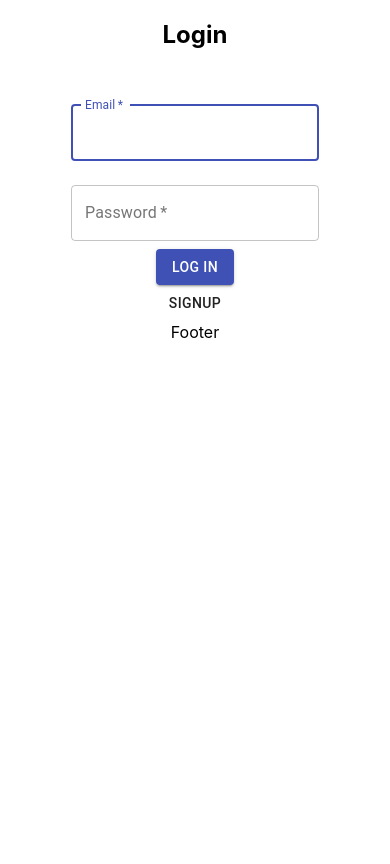
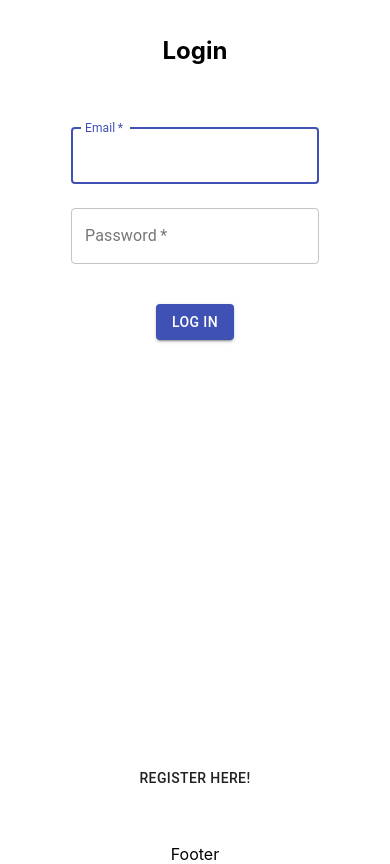
Before and after one commit to IsaiahMurray/Journal-Client, a React (Create React App) app: page / in a window 390 px wide. Built offline with nearby package versions, Linux system fonts and the light colour scheme.

Commit message:
Styled and made signup fields responsive

```diff
--- a/src/components/Auth/Auth.jsx
+++ b/src/components/Auth/Auth.jsx
@@ -1,51 +1,103 @@
-import React, { useState } from 'react';
-import Signup from './Signup';
-import Login from './Login';
+import React, { useState } from "react";
+import Signup from "./Signup";
+import Login from "./Login";
 
-import Container from '@material-ui/core/Container';
-import Grid from '@material-ui/core/Grid';
+import Container from "@material-ui/core/Container";
+import Grid from "@material-ui/core/Grid";
 import Button from "@material-ui/core/Button";
+import { makeStyles } from "@material-ui/core/styles";
+
+const useStyles = makeStyles((theme) => ({
+  root: {
+    justifyContent: "center",
+    height: '90%'
+  },
+  card: {
+    borderRadius: "10%",
+    justifyContent: "center",
+    marginTop: "10vh",
+    boxShadow: "5px 5px 10px grey",
+
+    //! Styling alterations for screen breakpoints
+    //* Mobile
+    [theme.breakpoints.down("sm")]: {
+      marginTop: 0,
+      width: "100vw",
+      height: "100vh",
+      borderRadius: "0%",
+      boxShadow: "0px 0px 0px white"
+    },
+    //* Tablet/Desktop
+    [theme.breakpoints.up("md")]: {
+      width: "30vw",
+      height: "80vh",
+    },
+    //* Desktop and higher
+    [theme.breakpoints.up("lg")]: {
+      width: "30vw",
+      height: "80vh",
+    }
+  },
+  title: {
+    marginBottom: 0,
+    marginTop: '10%',
+  },
+  signupFields: {
+    height: "100%",
+    width: "100%",
+  },
+  button: {
+    marginTop: 0,
+  }
+}));
 
 const Auth = (props) => {
+  const classes = useStyles();
   const [login, setLogin] = useState(true);
 
   const title = () => {
-        return login ? 'Login' : 'Signup'
-    }
+    return login ? "Login" : "Signup";
+  };
 
   const loginToggle = (event) => {
     event.preventDefault();
     setLogin(!login);
-    }
+  };
 
-    const signupFields = () => !login ?
-    (
-
-        <Grid id="login-signup" item xs={12} sm={6}>
-            <h2>{title()}</h2>
-            <Signup updateToken={props.updateToken}/>
+  const signupFields = () =>
+    !login ? (
+      <Grid id="login-signup" item className={classes.signupFields}>
+        <h2 className={classes.title}>{title()}</h2>
+        <Signup updateToken={props.updateToken} />
       </Grid>
     ) : (
-        <Grid id="login-signup" item xs={12} sm={6} className="login-col">
-            <h2>{title()}</h2>
-            <Login updateToken={props.updateToken}/>
+      <Grid id="login-signup" item className={classes.signupFields}>
+        <h2 className={classes.title}>{title()}</h2>
+        <Login updateToken={props.updateToken} />
       </Grid>
     );
 
-    return(
-        <Container className="auth-container">
+  return (
+    <Container id="container" container className={classes.card}>
       <Grid
         id="login-signup-grid"
-            className="auth-grid"
+        className={classes.root}
         container
         direction="row"
         justify="space-evenly"
-            alignItems="center">
+        alignItems="center"
+      >
         {signupFields()}
-                <br/>
+        <br />
       </Grid>
-            <Button id="toggle-button" onClick={loginToggle}>{!login ? 'Login' : 'Signup'}</Button>
+      <Button
+        className={classes.button}
+        id="toggle-button"
+        onClick={loginToggle}
+      >
+        {!login ? "Login here!" : "Register here!"}
+      </Button>
     </Container>
-    )
-}
+  );
+};
 export default Auth;
--- a/src/components/Auth/Login.jsx
+++ b/src/components/Auth/Login.jsx
@@ -3,12 +3,31 @@ import TextField from "@material-ui/core/TextField";
 import Button from "@material-ui/core/Button";
 import { Alert } from "@material-ui/lab";
 import Snackbar from '@material-ui/core/Snackbar';
+import { makeStyles } from "@material-ui/core/styles";
+
+const useStyles = makeStyles((theme) => ({
+  root: {
+    width: "90%",
+    height: "88%",
+    margin: "auto",
+    marginTop: '3%',
+  },
+  form:{
+    height: '90%',
+    paddingTop: '5%'
+  },
+  button: {
+    marginTop: '10%'
+  },
+}));
 
 // import APIURL from '../../helpers/environment';
 
 let APIURL = 'https://ism-journal-server.herokuapp.com';
 
 const Login = (props) => {
+  const classes = useStyles();
+
   const [email, setEmail] = useState("");
   const [password, setPassword] = useState("");
   const [open, setOpen] = useState(false);
@@ -84,13 +103,13 @@ const Login = (props) => {
     }
   };
   return (
-    <div>
+    <div className={classes.root}>
     <Snackbar open={open} autoHideDuration={6000} onClose={handleClose}>
       <Alert onClose={handleClose} severity="error">
         {alert}
       </Alert>
     </Snackbar>
-      <form id="login-signup-form" onSubmit={handleSubmit}>
+      <form className={classes.form} id="login-signup-form" onSubmit={handleSubmit}>
         <br />
         <TextField
           variant="outlined"
@@ -117,6 +136,7 @@ const Login = (props) => {
         />
         <br />
         <Button
+        className={classes.button}
           id="login-signup-button"
           type="submit"
           variant="contained"
--- a/src/components/Auth/Signup.jsx
+++ b/src/components/Auth/Signup.jsx
@@ -2,13 +2,30 @@ import { useState } from "react";
 import TextField from "@material-ui/core/TextField";
 import Button from "@material-ui/core/Button";
 import { Alert } from "@material-ui/lab";
-import Snackbar from '@material-ui/core/Snackbar';
+import Snackbar from "@material-ui/core/Snackbar";
+import { makeStyles } from "@material-ui/core/styles";
 
+const useStyles = makeStyles((theme) => ({
+  root: {
+    width: "90%",
+    height: "88%",
+    margin: "auto",
+    marginTop: '3%'
+  },
+  form:{
+    height: '90%',
+    paddingTop: '5%'
+  },
+  button: {
+    marginTop: '10%'
+  },
+}));
 //import APIURL from '../../helpers/environment';
 
-let APIURL = 'https://ism-journal-server.herokuapp.com';
+let APIURL = "https://ism-journal-server.herokuapp.com";
 
 const Signup = (props) => {
+  const classes = useStyles();
   const [email, setEmail] = useState("");
   const [password, setPassword] = useState("");
   const [name, setName] = useState("");
@@ -20,22 +37,22 @@ const Signup = (props) => {
   };
 
   const handleClose = (event, reason) => {
-    if (reason === 'clickaway') {
+    if (reason === "clickaway") {
       return;
     }
 
     setOpen(false);
-  }
+  };
 
   const setError = (err) => {
-    if(err === 409){
+    if (err === 409) {
       setErrMessage("Email in use. Try logging in.");
       setOpen(true);
-    } else if(err === 500){
+    } else if (err === 500) {
       setErrMessage("Something went wrog...");
       setOpen(true);
     }
-  }
+  };
 
   const handleSubmit = async (event) => {
     event.preventDefault();
@@ -69,19 +86,19 @@ const Signup = (props) => {
       window.alert("You're signed up!");
     } catch (error) {
       console.error("THIS IS THE ERROR", error);
-      handleOpen()
+      handleOpen();
       //window.alert("That email is already in use.. Try logging in!");
     }
   };
 
   return (
-    <div>
-    <Snackbar open={open} autoHideDuration={6000} onClose={handleClose}>
-      <Alert onClose={handleClose} severity="error">
-        {errMessage}
-      </Alert>
-    </Snackbar>
-      <form id="login-signup-form" onSubmit={handleSubmit}>
+    <div className={classes.root}>
+      <Snackbar open={open} autoHideDuration={6000} onClose={handleClose}>
+        <Alert onClose={handleClose} severity="error">
+          {errMessage}
+        </Alert>
+      </Snackbar>
+      <form className={classes.form} id="login-signup-form" onSubmit={handleSubmit}>
         <TextField
           variant="outlined"
           margin="normal"
@@ -118,6 +135,7 @@ const Signup = (props) => {
         />
         <br />
         <Button
+          className={classes.button}
           id="login-signup-button"
           type="submit"
           variant="contained"
--- a/src/components/Journal/JournalDisplay.jsx
+++ b/src/components/Journal/JournalDisplay.jsx
@@ -43,7 +43,7 @@ const JournalDisplay = (props) => {
   };
 
   const updateJournal = (postId, updateEntry) => {
-    fetch(`${APIURL}/journal/update/${postId}`, {
+    fetch(`${APIURL}/journal/edit/${postId}`, {
       method: "PUT",
       body: JSON.stringify(updateEntry),
       headers: new Headers({
--- a/src/components/Journal/Journals.jsx
+++ b/src/components/Journal/Journals.jsx
@@ -16,6 +16,7 @@ const useStyles = makeStyles((theme) => ({
     justifyContent: "space-around",
     overflow: "hidden",
     backgroundColor: theme.palette.background.paper,
+
   },
   gridList: {
     width: 800,
```
Lines whose indentation alone changed are shown as unchanged.
